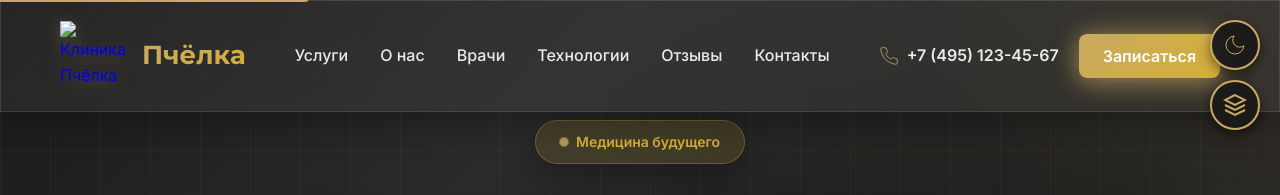
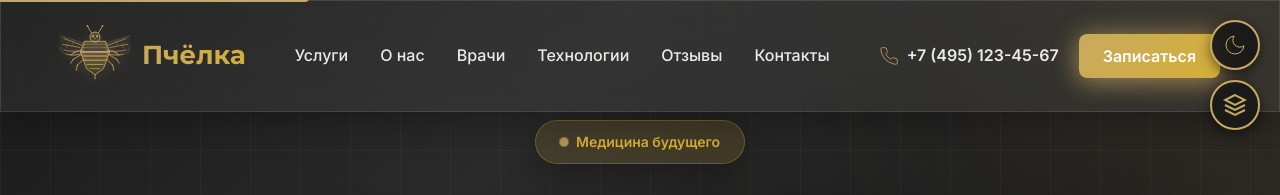
Before and after one commit to zaebee/medicine, a Jekyll site: the page docs/demo-mockups/variant-6-innovate/index.html, which Jekyll copies as it is, in a window 1280 px wide. Shown: the top 195 px of the page. Built offline with Jekyll 4.4.1, drawn with Linux system fonts in a browser that asks for light colours.

Commit message:
fix: correct logo paths in demo-mockups variants
- Change from ../assets/client/ to ../../assets/client/
- Fix 404 errors for logo-bee-large.svg
- Update variant-2-modern, variant-3-premium, variant-6-innovate

Co-authored-by: Ona <no-reply@ona.com>

```diff
--- a/docs/demo-mockups/variant-2-modern/index.html
+++ b/docs/demo-mockups/variant-2-modern/index.html
@@ -46,7 +46,7 @@
             <div class="header-content">
                 <!-- Logo -->
                 <a href="#" class="logo" aria-label="Клиника Пчёлка Медик - На главную">
-                    <img src="../assets/client/logo-bee-large.svg" alt="Клиника Пчёлка Медик" class="logo-image" width="120" height="auto">
+                    <img src="../../assets/client/logo-bee-large.svg" alt="Клиника Пчёлка Медик" class="logo-image" width="120" height="auto">
                 </a>
 
                 <!-- Navigation -->
--- a/docs/demo-mockups/variant-3-premium/index.html
+++ b/docs/demo-mockups/variant-3-premium/index.html
@@ -116,7 +116,7 @@
             <div class="header-content">
                 <!-- Logo -->
                 <a href="#" class="logo" aria-label="Клиника Пчёлка Медик - На главную">
-                    <img src="../assets/client/logo-bee-large.svg" alt="Клиника Пчёлка Медик" class="logo-image" width="120" height="auto">
+                    <img src="../../assets/client/logo-bee-large.svg" alt="Клиника Пчёлка Медик" class="logo-image" width="120" height="auto">
                 </a>
 
                 <!-- Navigation -->
@@ -1548,7 +1548,7 @@
                 <!-- Footer Column 1: About -->
                 <div class="footer-column">
                     <div class="footer-logo">
-                        <img src="../assets/client/logo-bee-large.svg" alt="Клиника Пчёлка Медик" class="footer-logo-image" width="100" height="auto">
+                        <img src="../../assets/client/logo-bee-large.svg" alt="Клиника Пчёлка Медик" class="footer-logo-image" width="100" height="auto">
                     </div>
                     <p class="footer-description">
                         Премиальная медицинская клиника с индивидуальным подходом к каждому пациенту. Современное оборудование и опытные врачи.
--- a/docs/demo-mockups/variant-6-innovate/index.html
+++ b/docs/demo-mockups/variant-6-innovate/index.html
@@ -161,10 +161,10 @@
                 <!-- Logo -->
                 <a href="#" class="logo magnetic-element" aria-label="Клиника Пчёлка Медик - На главную">
                     <!-- Desktop version - Enhanced professional logo -->
-                    <img src="../assets/client/logo-bee-large.svg" alt="Клиника Пчёлка Медик" class="logo-image logo-desktop" width="70" height="70">
+                    <img src="../../assets/client/logo-bee-large.svg" alt="Клиника Пчёлка Медик" class="logo-image logo-desktop" width="70" height="70">
                     <span class="logo-text">Пчёлка</span>
                     <!-- Mobile version - Horizontal compact logo with text -->
-                    <img src="../assets/client/logo-bee-large.svg" alt="Клиника Пчёлка Медик" class="logo-image logo-mobile" width="140" height="50">
+                    <img src="../../assets/client/logo-bee-large.svg" alt="Клиника Пчёлка Медик" class="logo-image logo-mobile" width="140" height="50">
                 </a>
 
                 <!-- Navigation -->
@@ -848,7 +848,7 @@
         <div class="container">
             <div class="footer-minimal-content">
                 <div class="footer-minimal-left">
-                    <img src="../assets/client/logo-bee-large.svg" alt="Клиника Пчёлка" class="footer-minimal-logo" width="40" height="40">
+                    <img src="../../assets/client/logo-bee-large.svg" alt="Клиника Пчёлка" class="footer-minimal-logo" width="40" height="40">
                     <p>&copy; 2025 Клиника «Пчёлка». Все права защищены.</p>
                 </div>
                 <div class="footer-minimal-right">
```
